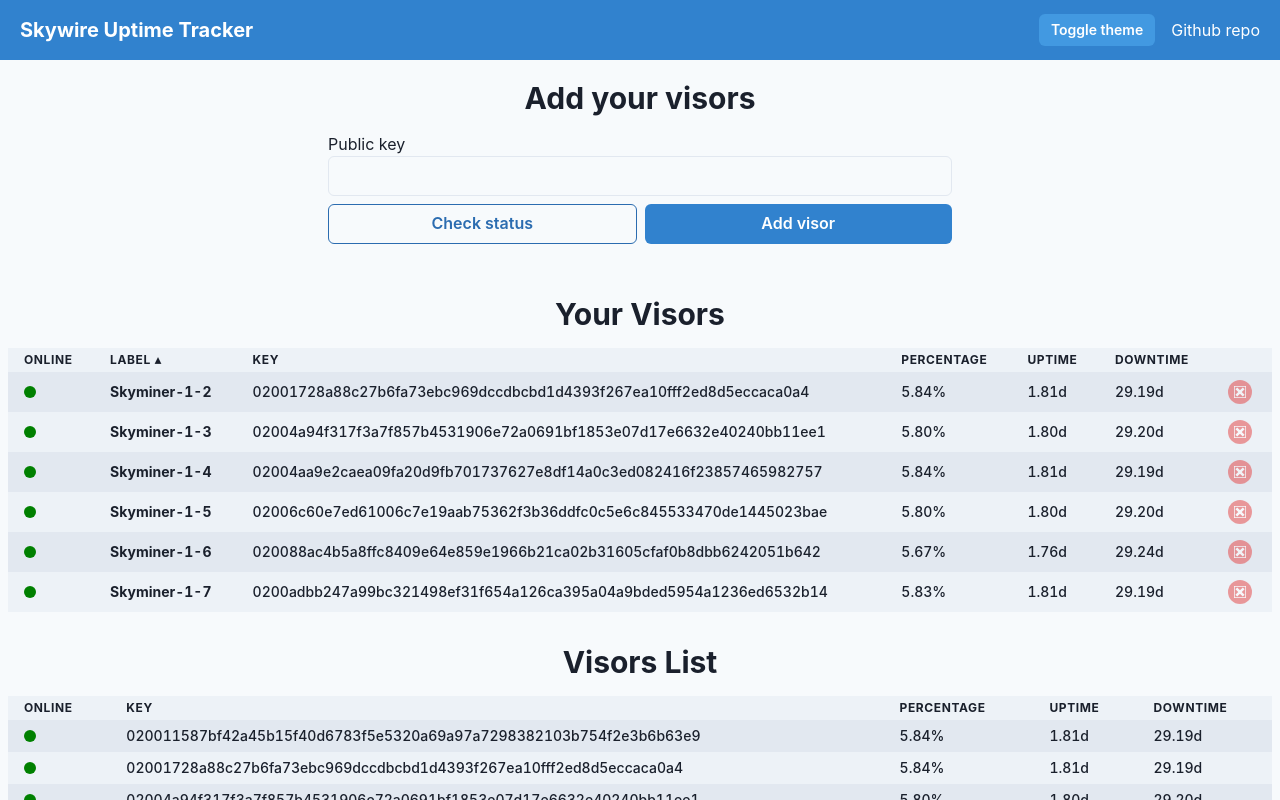
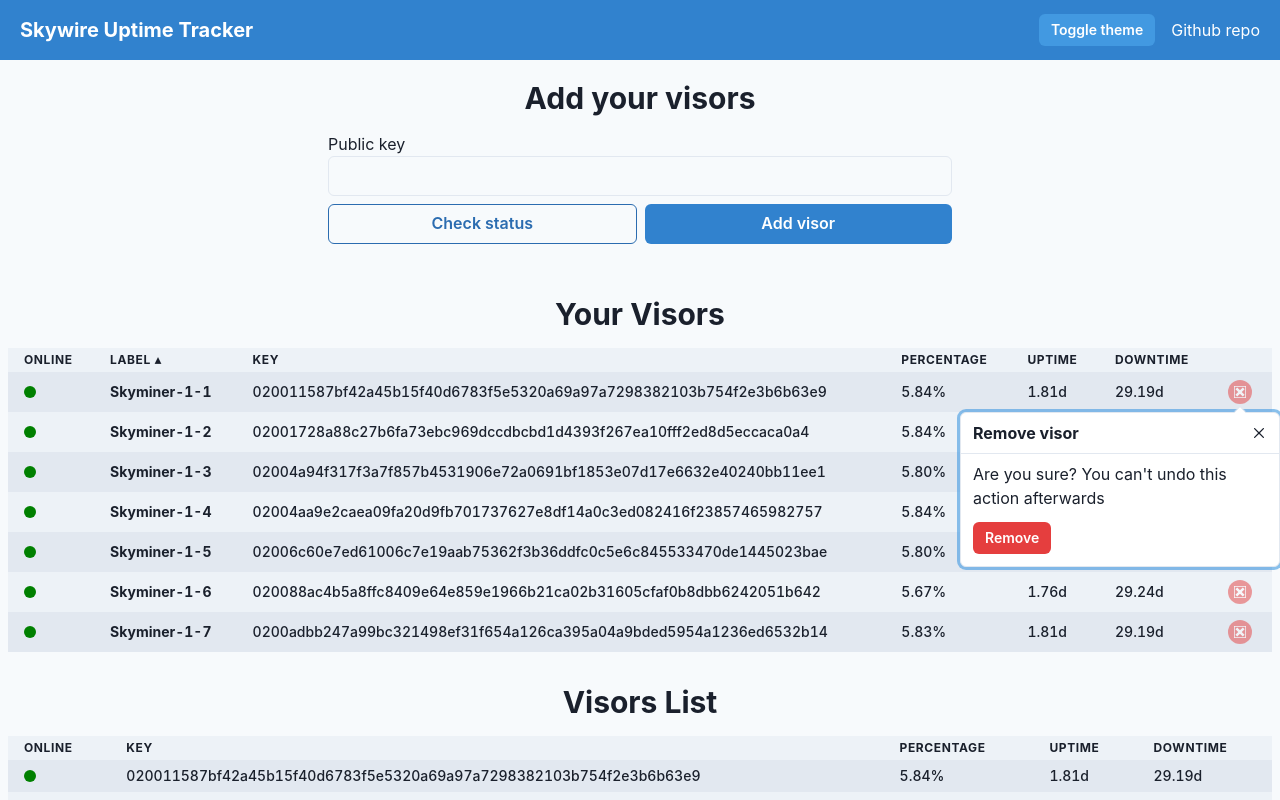
Before and after one commit to madeinchema/skywire-uptime-tracker, a Next.js app: page / in a window 1280 px wide. Both pictures are taken after a click on the button 1240 px from the left and 392 px from the top of the page. Shown: the top 800 px of the page. Built offline with nearby package versions, Linux system fonts and the light colour scheme.

Commit message:
add a Popover to confirm visor deletion

```diff
--- a/components/VisorsTable.tsx
+++ b/components/VisorsTable.tsx
@@ -12,6 +12,16 @@
   EditableInput,
   IconButton,
   useToast,
+  Popover,
+  PopoverTrigger,
+  Portal,
+  PopoverContent,
+  PopoverArrow,
+  PopoverHeader,
+  PopoverCloseButton,
+  PopoverBody,
+  Button,
+  Text,
 } from '@chakra-ui/react'
 import { MdClose } from 'react-icons/md'
 import { useDispatch } from 'react-redux'
@@ -111,10 +121,11 @@
                     <Td isNumeric>{formattedVisorData.downtime}</Td>
                     {isMyVisor(visor) && (
                       <Td>
+                        <Popover>
+                          <PopoverTrigger>
                             <IconButton
                               aria-label="Remove visor"
                               size="xs"
-                          onClick={() => handleVisorRemoval(visor.key)}
                               colorScheme="red"
                               isRound
                               opacity={0.5}
@@ -125,6 +136,31 @@
                                 />
                               }
                             />
+                          </PopoverTrigger>
+                          <Portal>
+                            <PopoverContent>
+                              <PopoverArrow />
+                              <PopoverHeader fontWeight={700}>
+                                Remove visor
+                              </PopoverHeader>
+                              <PopoverCloseButton mt={1} />
+                              <PopoverBody>
+                                <Text mb={3}>
+                                  Are you sure? You can&apos;t undo this action
+                                  afterwards
+                                </Text>
+                                <Button
+                                  colorScheme="red"
+                                  size="sm"
+                                  onClick={() => handleVisorRemoval(visor.key)}
+                                  mb={1}
+                                >
+                                  Remove
+                                </Button>
+                              </PopoverBody>
+                            </PopoverContent>
+                          </Portal>
+                        </Popover>
                       </Td>
                     )}
                   </Tr>
```
Lines whose indentation alone changed are shown as unchanged.
